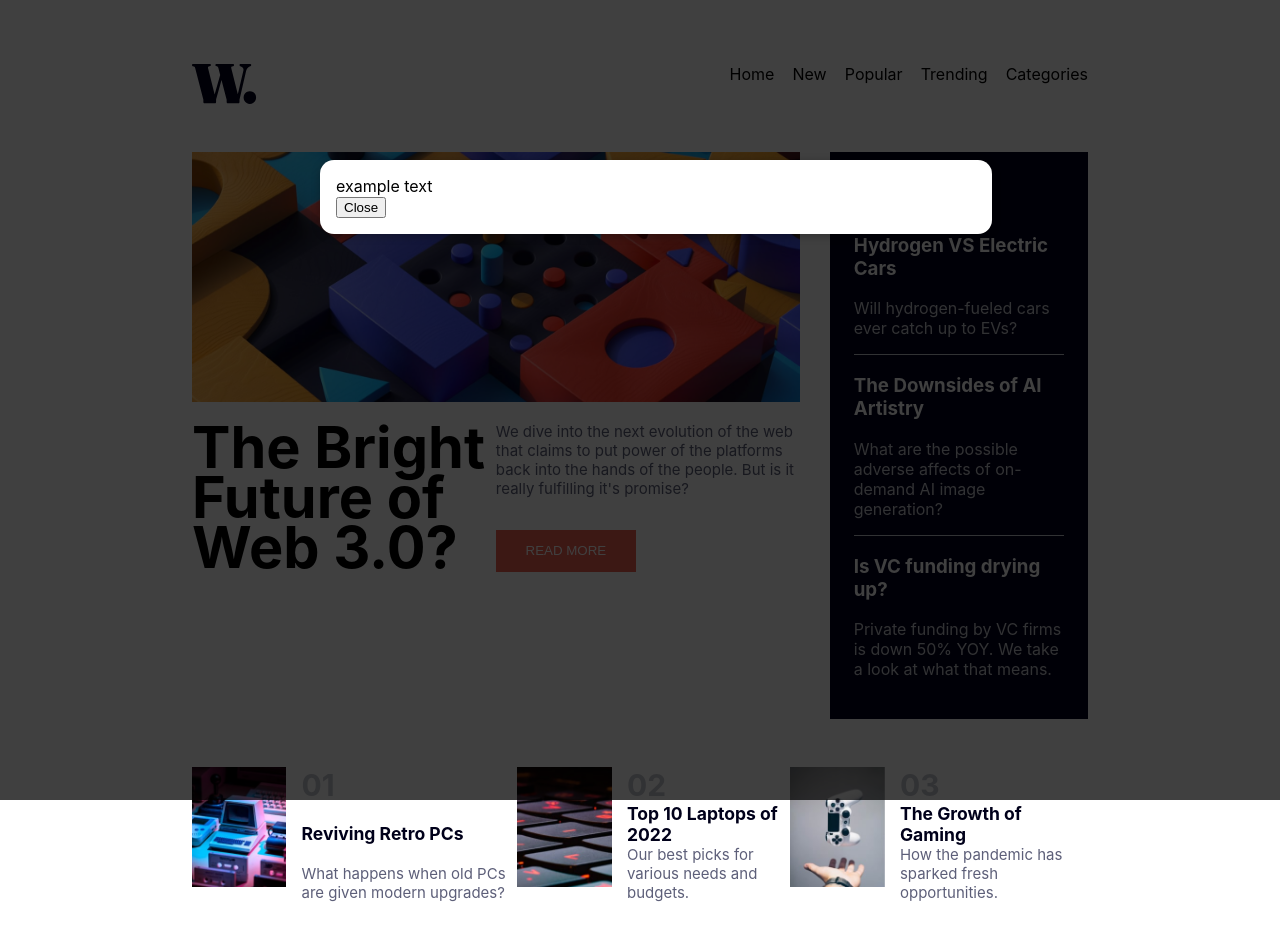
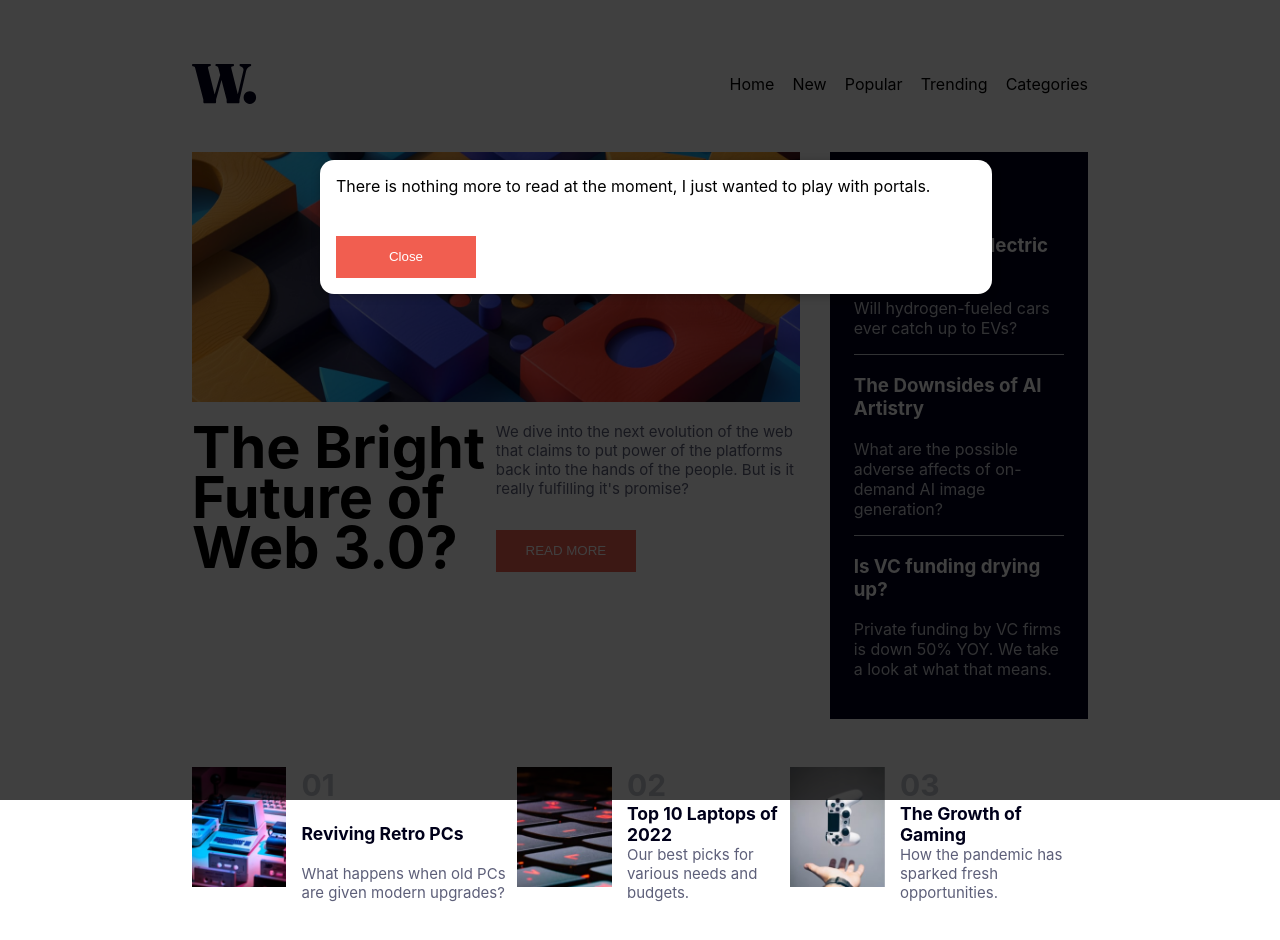
Before and after one commit to Chaffexd/news-homepage, a React (Create React App) app: page / in a window 1280 px wide. Both pictures are taken after a click on the button "READ MORE". Shown: the top 940 px of the page. Built offline with nearby package versions, Linux system fonts and the light colour scheme.

Commit message:
modal works on mobile

```diff
--- a/src/App.css
+++ b/src/App.css
@@ -1,6 +1,3 @@
 .App {
-    display: flex;
-    justify-content: center;
-    flex-direction: column;
     margin: 0 15% 0 15%;
 }
--- a/src/App.js
+++ b/src/App.js
@@ -36,7 +36,7 @@ function App() {
       {showModal && <Modal onHideModal={hideModalHandler} />}
       {isDesktop ? <Header /> : <MobileHeader />}
       <main>
-        {isDesktop ? <Landing onClick={showModalHandler} /> : <MobileMain />}
+        {isDesktop ? <Landing onClick={showModalHandler} /> : <MobileMain onClick={showModalHandler} />}
       </main>
       <Footer />
     </div>
--- a/src/components/Layout/Header.module.css
+++ b/src/components/Layout/Header.module.css
@@ -1,6 +1,7 @@
 .navContainer {
     display: flex;
     justify-content: space-between;
+    align-items: center;
     padding-top: 4em;
     padding-bottom: 3em;
 }
--- a/src/components/Main/Landing.js
+++ b/src/components/Main/Landing.js
@@ -12,7 +12,6 @@ const Landing = (props) => {
             paragraph="We dive into the next evolution of the web that claims to put power of the platforms
             back into the hands of the people. But is it really fulfilling it's promise?"
             onClick={props.onClick}
-            onHideModal={props.hideModalHandler}
         />
         <Side />
     </div>
--- a/src/components/Mobile/MobileLanding.js
+++ b/src/components/Mobile/MobileLanding.js
@@ -7,7 +7,7 @@ const MobileLanding = (props) => {
     <div>
         <h1 className={classes.header}>{props.title}</h1>
         <p className={classes.paragraph}>{props.paragraph}</p>
-        <button className={classes.button}>READ MORE</button>
+        <button className={classes.button} onClick={props.onClick}>READ MORE</button>
     </div>
   )
 };
--- a/src/components/Mobile/MobileMain.js
+++ b/src/components/Mobile/MobileMain.js
@@ -5,7 +5,7 @@ import MobileLanding from './MobileLanding';
 
 import classes from './MobileMain.module.css';
 
-const MobileMain = () => {
+const MobileMain = (props) => {
   return (
     <div>
         <img src={mobilePhoto} alt="" className={classes.mobileLanding} />
@@ -13,6 +13,7 @@ const MobileMain = () => {
             title="The Bright Future of Web 3.0?"
             paragraph="We dive into the next evolution of the web that claims to put power of the platforms
             back into the hands of the people. But is it really fulfilling it's promise?"
+            onClick={props.onClick}
         />
         <Side />
 
--- a/src/components/Modal/Modal.js
+++ b/src/components/Modal/Modal.js
@@ -13,8 +13,8 @@ const ModalOverlay = (props) => {
     return(
         <div className={classes.modal}>
             <div className={classes.content}>
-                <p>example text</p>
-                <button onClick={props.onHideModal}>Close</button>
+                <p>There is nothing more to read at the moment, I just wanted to play with portals.</p>
+                <button className={classes.button} onClick={props.onHideModal}>Close</button>
             </div>
         </div>
     )
--- a/src/components/Modal/Modal.module.css
+++ b/src/components/Modal/Modal.module.css
@@ -6,6 +6,20 @@
     height: 100vh;
     z-index: 20;
     background-color: rgba(0, 0, 0, 0.75);
+  }
+
+.button {
+  width: 140px;
+  padding: 1em;
+  border: none;
+  background-color: hsl(5, 85%, 63%);
+  color: white;
+  cursor: pointer;
+  margin-top: 3em;
+}
+
+.button:hover {
+    background-color: hsl(35, 77%, 62%);
 }
 
 .modal {
```
Lines whose indentation alone changed are shown as unchanged.
